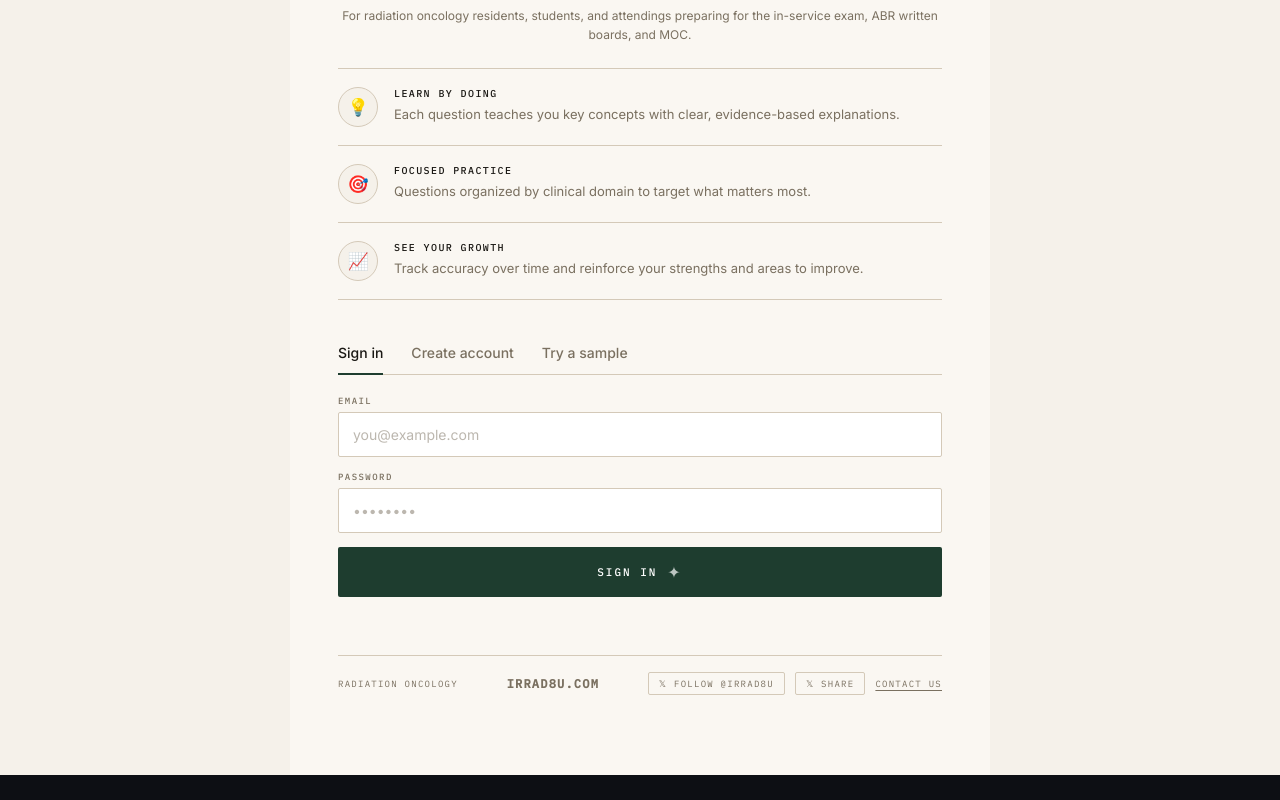
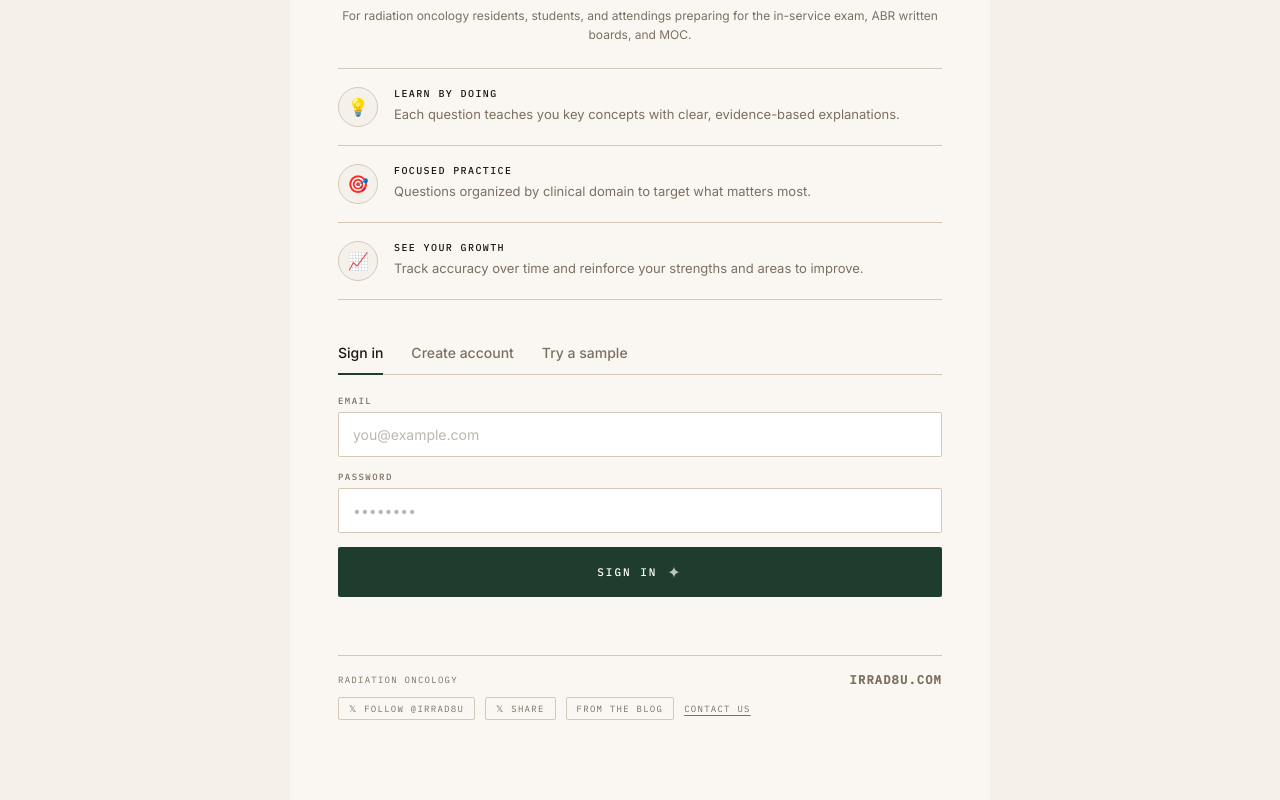
Before and after one commit to jkbc9b9fjd-cmyk/irrad8u, a plain HTML site: page index.html in a window 1280 px wide. Shown: the part 1012-1812 px from the top of the page. Before the commit the page ends 1787 px from the top, so only its background shows below. Drawn offline with nearby package versions, Linux system fonts and the light colour scheme.

Commit message:
Add files via upload

```diff
--- a/index.html
+++ b/index.html
@@ -322,6 +322,7 @@ body{font-family:var(--sans);background:#0d0f14;color:#e2e8f0;min-height:100vh}
       <div style="display:flex;gap:10px;align-items:center;flex-wrap:wrap">
         <a href="https://x.com/Irrad8u" target="_blank" rel="noopener" style="font-family:var(--mono);font-size:9px;letter-spacing:.14em;text-transform:uppercase;color:var(--ink-dim);text-decoration:none;border:1px solid var(--rule);padding:5px 10px;border-radius:2px;transition:all .15s" onmouseover="this.style.color='var(--ink)'" onmouseout="this.style.color='var(--ink-dim)'">&#120143; Follow @Irrad8u</a>
         <a href="https://twitter.com/intent/tweet?text=Free+RadOnc+question+bank+%E2%80%94+www.irrad8u.com" target="_blank" rel="noopener" style="font-family:var(--mono);font-size:9px;letter-spacing:.14em;text-transform:uppercase;color:var(--ink-dim);text-decoration:none;border:1px solid var(--rule);padding:5px 10px;border-radius:2px;transition:all .15s" onmouseover="this.style.color='var(--ink)'" onmouseout="this.style.color='var(--ink-dim)'">&#120143; Share</a>
+        <a href="/blog/" style="font-family:var(--mono);font-size:9px;letter-spacing:.14em;text-transform:uppercase;color:var(--ink-dim);text-decoration:none;border:1px solid var(--rule);padding:5px 10px;border-radius:2px;transition:all .15s" onmouseover="this.style.color='var(--ink)'" onmouseout="this.style.color='var(--ink-dim)'">From the blog</a>
         <button class="btn-contact" onclick="document.getElementById('contact-modal').classList.add('open')">Contact us</button>
       </div>
     </div>
```
